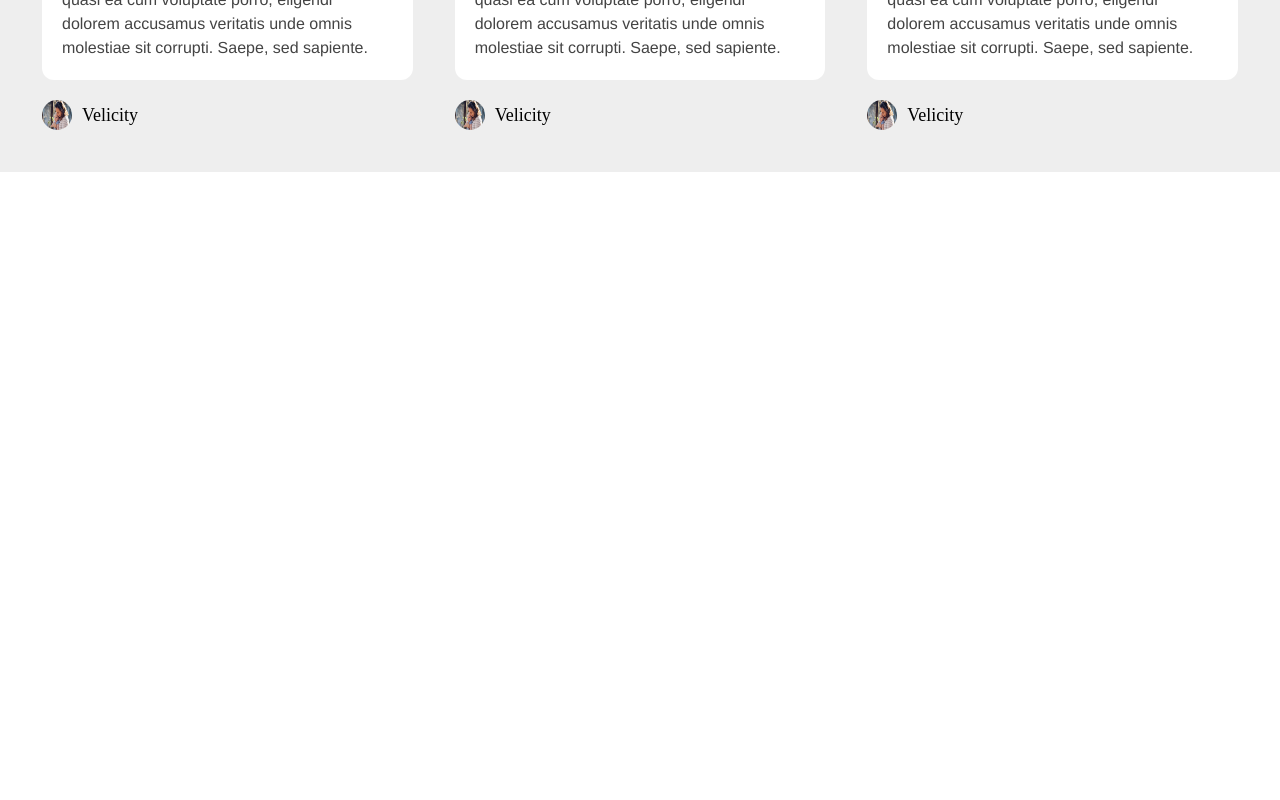
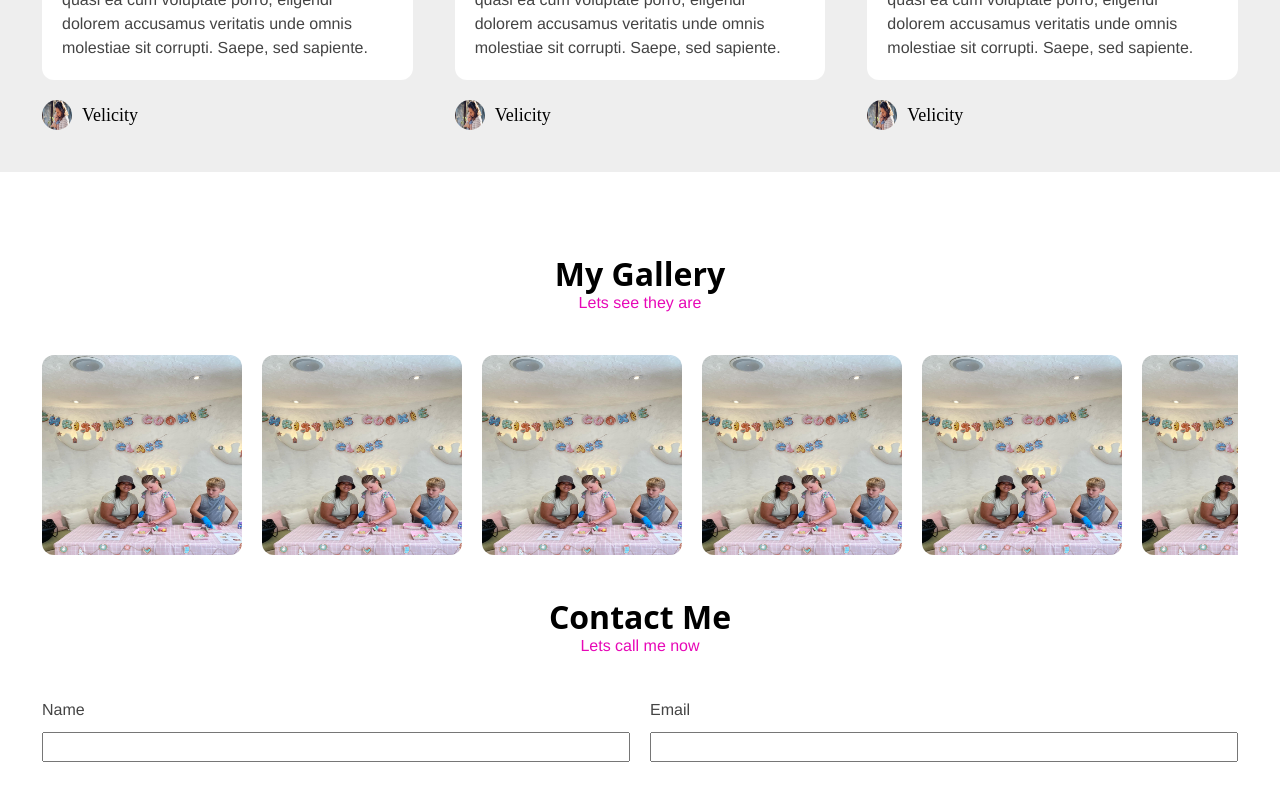
Before and after one commit to rendi12345678/babby-sitter-website, a React (Create React App) app: page / in a window 1280 px wide. Shown: the part 2076-2876 px from the top of the page. Before the commit the page ends 2248 px from the top, so only its background shows below. Built offline with nearby package versions, Linux system fonts and the light colour scheme.

Commit message:
Added Gallery and Contact Section

```diff
--- a/src/App.css
+++ b/src/App.css
@@ -118,7 +118,7 @@ h4 {
 	margin-bottom: .5rem;
 }
 
-p, button, a {
+p, button, a, label, input, input::placeholder {
 	font-family: Helvetica, sans-serif;
 	font-size: var(--body-text);
 	line-height: 1.5;
--- /dev/null
+++ b/src/components/Contact.js
@@ -0,0 +1,43 @@
+import React, {useState} from 'react'
+import contactStyles from "../styles/contact.module.css"
+
+export const Contact = () => {
+   const [formData, setFormData] = useState({
+    name: "",
+    email: "",
+    noHp: "",
+    location: "",
+    date: "",
+    salary: 0,
+    message: ""
+   })
+
+   const {name, email, noHp, date, salary, message} = formData
+
+   const handleSubmit = () => {
+
+   }
+
+   const handleInputChange = e => {
+      setFormData(prevFormData => ({...prevFormData, [e.target.name]: e.target.value}))
+   }
+
+  return (
+    <section className={contactStyles.contact}>
+       <div className="section-title">
+        <h2>Contact Me</h2>
+        <p>Lets call me now</p>
+       </div>
+       <form onSubmit={handleSubmit}>
+          <label htmlFor="name">
+            Name <br />
+            <input type="text" value={name} name="name" onChange={handleInputChange}/>
+          </label>
+          <label htmlFor="email">
+            Email <br />
+            <input type="email" value={name} name="email" onChange={handleInputChange}/>
+          </label>
+       </form>
+    </section>
+  )
+}
--- /dev/null
+++ b/src/components/Gallery.js
@@ -0,0 +1,42 @@
+import React from 'react'
+import galleryStyles from "../styles/gallery.module.css"
+
+export const Gallery = () => {
+  return (
+    <section className={galleryStyles.gallery}>
+      <div className="section-title">
+        <h2>My Gallery</h2>
+        <p>Lets see they are</p>
+      </div>
+      <div className={galleryStyles["gallery-list"]}>
+         <figure className={galleryStyles.item}>
+            <img src="/img/hero4.jpg" alt="gallery item" />
+         </figure>
+         <figure className={galleryStyles.item}>
+            <img src="/img/hero4.jpg" alt="gallery item" />
+         </figure>
+         <figure className={galleryStyles.item}>
+            <img src="/img/hero4.jpg" alt="gallery item" />
+         </figure>
+         <figure className={galleryStyles.item}>
+            <img src="/img/hero4.jpg" alt="gallery item" />
+         </figure>
+         <figure className={galleryStyles.item}>
+            <img src="/img/hero4.jpg" alt="gallery item" />
+         </figure>
+         <figure className={galleryStyles.item}>
+            <img src="/img/hero4.jpg" alt="gallery item" />
+         </figure>
+         <figure className={galleryStyles.item}>
+            <img src="/img/hero4.jpg" alt="gallery item" />
+         </figure>
+         <figure className={galleryStyles.item}>
+            <img src="/img/hero4.jpg" alt="gallery item" />
+         </figure>
+         <figure className={galleryStyles.item}>
+            <img src="/img/hero4.jpg" alt="gallery item" />
+         </figure>
+      </div>
+    </section>
+  )
+}
--- a/src/pages/Home.js
+++ b/src/pages/Home.js
@@ -5,6 +5,8 @@ import { Hero } from "../components/Hero.js";
 import { About } from "../components/About.js";
 import { Services } from "../components/Services.js";
 import { Testimonials } from "../components/Testimonials.js";
+import { Gallery } from "../components/Gallery.js";
+import { Contact } from "../components/Contact.js";
 
 export const Home = () => {
   return (
@@ -22,6 +24,10 @@ export const Home = () => {
       <div className={containerStyles.container2}>
         <Testimonials />
       </div>
+      <div className={containerStyles.container}>
+        <Gallery/>
+        <Contact/>
+      </div>
     </>
   );
 };
--- /dev/null
+++ b/src/styles/contact.module.css
@@ -0,0 +1,20 @@
+.contact {
+    display: grid;
+    justify-content: center;
+    grid-template-columns: 1fr;
+    margin-top: var(--white-space);
+    max-width: var(--max-width);
+}
+
+.contact form {
+    width: 100%;
+    display: grid;
+    gap: 4rem 2rem;
+    grid-template-columns: 1fr 1fr;
+}
+
+.contact form input {
+    width: 100%;
+    margin-top: 1rem;
+    box-sizing: border-box;
+}
--- /dev/null
+++ b/src/styles/gallery.module.css
@@ -0,0 +1,22 @@
+.gallery {
+  max-width: var(--max-width);
+  width: 100%;
+  overflow-x: auto;
+  overflow-x: auto;
+}
+
+.gallery-list {
+   display: grid;
+   grid-auto-flow: column;
+   grid-auto-columns: 20rem;
+   gap: 2rem;
+}
+
+.item {
+    width: 100%;
+}
+
+.item img {
+   width: 100%;
+   aspect-ratio: 1/1;
+}
```
